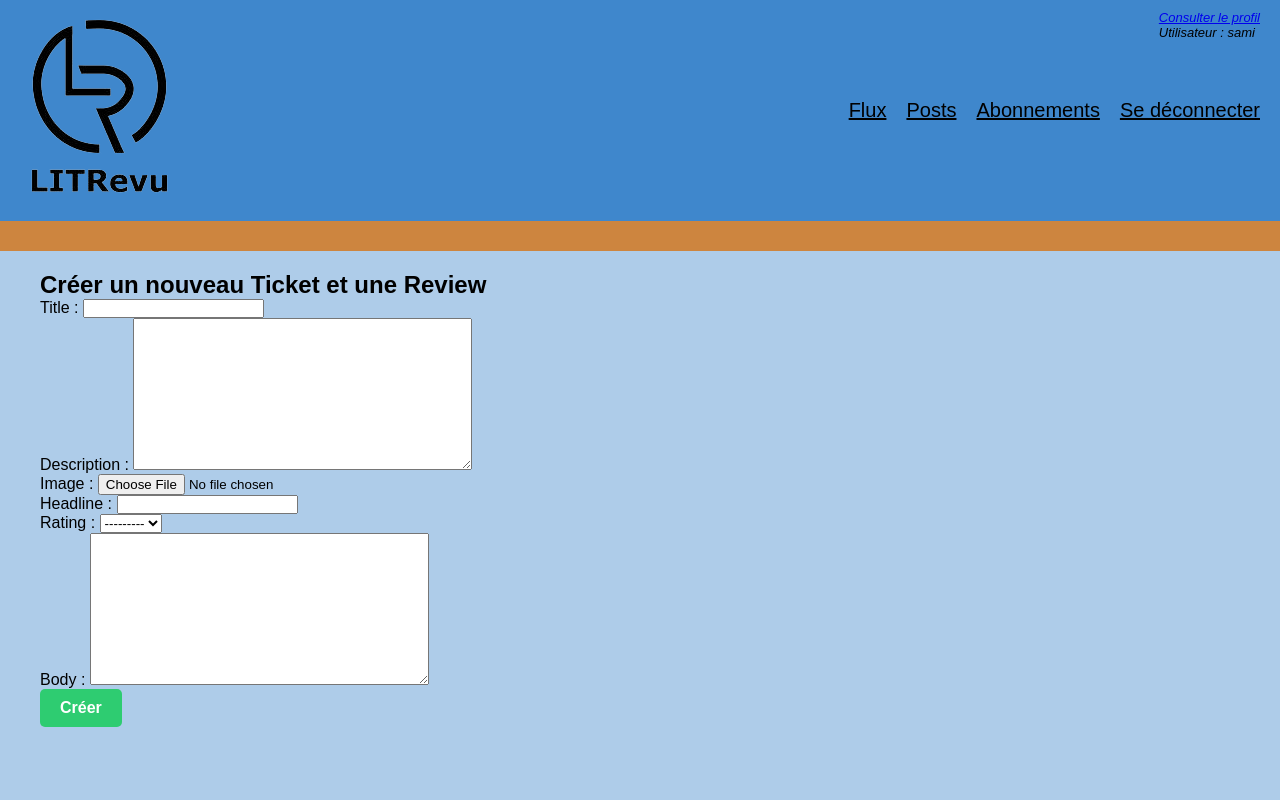
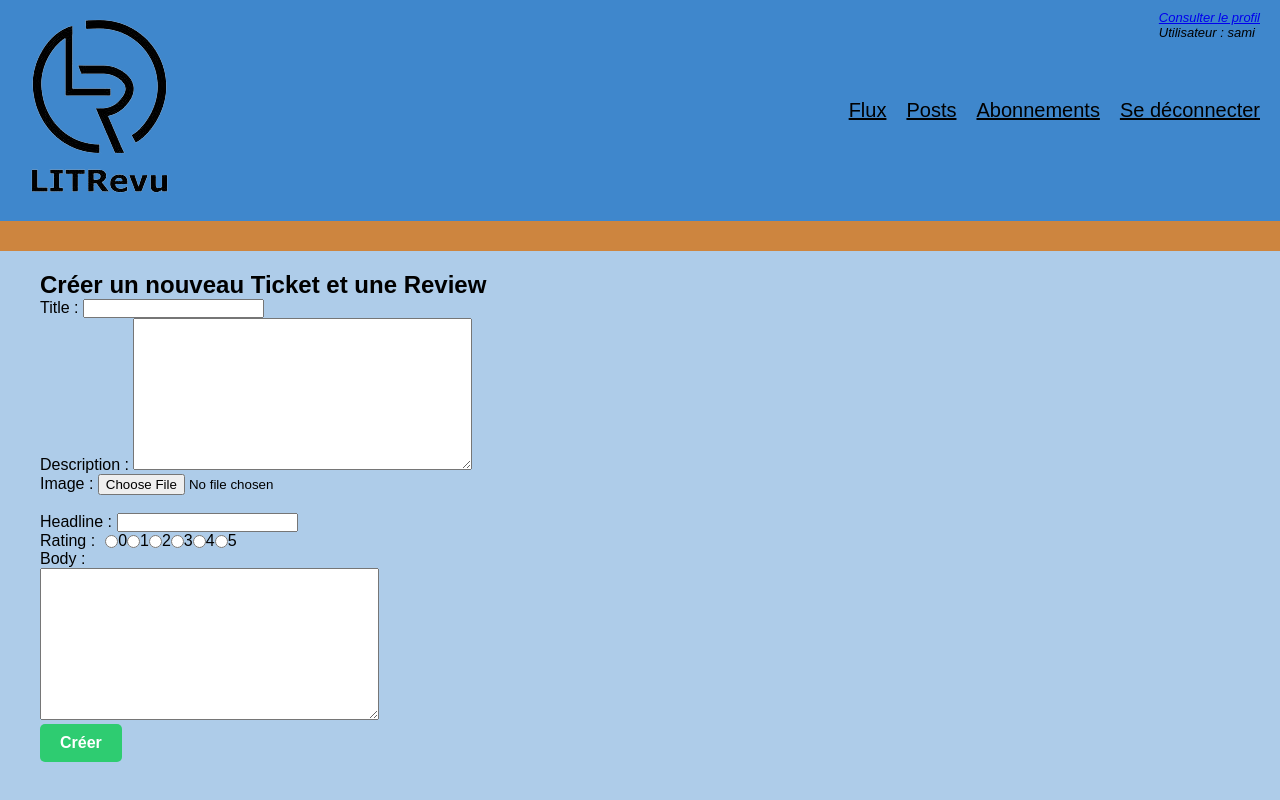
Before and after one commit to samichelly/P9__Django_web_app, a Django app: page /create_review/ in a window 1280 px wide. Run offline with Django 4.2, Linux system fonts and the light colour scheme; a user stored in the database is signed in.

Commit message:
Corrections relatives aux ratings + ajout CSS

```diff
--- a/LITReview/app_books/forms.py
+++ b/LITReview/app_books/forms.py
@@ -27,6 +27,17 @@
 
 
 class ReviewForm(forms.ModelForm):
+    RATING_CHOICES = (
+        (0, "0"),
+        (1, "1"),
+        (2, "2"),
+        (3, "3"),
+        (4, "4"),
+        (5, "5"),
+    )
+
+    rating = forms.ChoiceField(choices=RATING_CHOICES, widget=forms.RadioSelect)
+
     class Meta:
         model = Review
-        fields = ("headline", "rating", "body")
+        fields = ["headline", "rating", "body"]
--- a/LITReview/app_books/models.py
+++ b/LITReview/app_books/models.py
@@ -24,7 +24,8 @@
 class Review(models.Model):
     ticket = models.ForeignKey(Ticket, on_delete=models.CASCADE, related_name="reviews")
     headline = models.CharField(max_length=128)
-    rating = models.PositiveIntegerField(choices=RATING_CHOICES)
+    # rating = models.PositiveIntegerField(choices=RATING_CHOICES)
+    rating = models.PositiveIntegerField()
     body = models.TextField(max_length=2048)
     user = models.ForeignKey(to=settings.AUTH_USER_MODEL, on_delete=models.CASCADE)
     time_created = models.DateTimeField(auto_now_add=True)
--- a/LITReview/app_books/static/styles.css
+++ b/LITReview/app_books/static/styles.css
@@ -2,6 +2,7 @@
 * {
     margin: 0;
     padding: 0;
+    list-style-type: none;
 }
 
 body {
@@ -22,7 +23,6 @@
     align-items: center;
     background-color: #3f87cc;
     border-bottom: 30px solid peru;
-    /* Ajoute la barre épaisse sous le header */
     padding: 10px 0;
 }
 
@@ -41,36 +41,41 @@
 }
 
 /* Signin */
+.signin {
+    display: flex;
+    flex-direction: row;
+    justify-content: center;
+}
+
 .signin_form {
-    margin: 20px auto;
-    /* Marge autour du formulaire */
+    margin: 20px;
     padding: 20px;
-    /* Rembourrage à l'intérieur du formulaire */
     max-width: 400px;
-    /* Largeur maximale du formulaire */
     background-color: #f4f4f4;
-    /* Couleur de fond du formulaire */
     border: 1px solid #ccc;
-    /* Bordure autour du formulaire */
     border-radius: 5px;
-    /* Coins arrondis */
+    display: flex;
+    flex-direction: column;
 }
 
 .signin_form form {
-    display: flex;
-    flex-direction: column;
+    flex-grow: 1;
+    /* Permet au formulaire de prendre toute la hauteur disponible */
 }
 
 .signin_form button,
 .signin_form a {
     margin-top: 10px;
-    /* Marge supérieure pour les boutons et les liens */
 }
 
 
 
 
 /* NavBar */
+ul {
+    list-style-type: none;
+}
+
 nav ul {
     list-style: none;
     display: flex;
@@ -135,6 +140,40 @@
     border-radius: 5px;
 }
 
+/* Style pour les boutons radio de notation */
+.rating-radio {
+    display: flex;
+    flex-direction: row;
+    align-items: center;
+    /* Aligner les boutons radio verticalement au centre */
+}
+
+.rating-radio label {
+    margin-right: 10px;
+    cursor: pointer;
+    /* Afficher les boutons radio en ligne */
+    display: inline-block;
+
+}
+
+
+/* Styles pour les boutons radio cochés */
+.rating-radio input[type="radio"]+label:before {
+    content: "\2605";
+    /* Code Unicode de l'étoile pleine */
+    font-size: 24px;
+    /* Taille de police de l'étoile */
+    color: #f1c40f;
+    /* Couleur de l'étoile */
+}
+
+/* Style pour les boutons radio cochés au survol */
+.rating-radio input[type="radio"]:checked+label:before {
+    color: #e67e22;
+    /* Couleur de l'étoile au survol */
+}
+
+
 .block_ticket {
     background-color: wheat;
     color: black;
@@ -156,6 +195,12 @@
     border-radius: 5px;
     cursor: pointer;
     transition: background-color 0.3s, color 0.3s;
+}
+
+.button-create_posts {
+    display: flex;
+    flex-direction: row;
+    justify-content: space-around;
 }
 
 /* Bouton primaire (ex: Créer, Envoyer) */
--- a/LITReview/app_books/templates/create_review.html
+++ b/LITReview/app_books/templates/create_review.html
@@ -5,14 +5,12 @@
 {% block content %}
 {% if ticket and ticket.review_exist %}
 <div>
-    <h3>Erreur : Une review a été rédigé pour ce ticket</h3>
+    <h3>Erreur : Une review a été rédigée pour ce ticket</h3>
     <button class="button secondary-button"><a href="{% url 'home' %}">Retour</a></button>
 </div>
 
 {% elif ticket and not ticket.review_exist %}
 <div class="block_create_review">
-
-
 
     <h2>Créer une Review pour le Ticket "{{ ticket.title }}"</h2>
     <div class="block_ticket">
@@ -23,7 +21,16 @@
     </div>
     <form method="post">
         {% csrf_token %}
-        {{ form.as_p }}
+        {{ form.headline.label_tag }}
+        {{ form.headline }}<br>
+        <div class="rating-radio">
+            {{ form.rating.label_tag }}
+            {% for choice in form.rating %}
+            {{ choice.tag }} {{ choice.choice_label }}
+            {% endfor %}
+        </div>
+        {{ form.body.label_tag }}
+        {{ form.body }}
         <button class="button success-button" type="submit">Créer</button>
     </form>
 
@@ -31,10 +38,20 @@
     <h2>Créer un nouveau Ticket et une Review</h2>
     <form method="post" enctype="multipart/form-data">
         {% csrf_token %}
-        {{ ticket_form.as_p }}
-        {{ review_form.as_p }}
+        {{ ticket_form.as_p }}<br>
+        {{ review_form.headline.label_tag }}
+        {{ review_form.headline }}<br>
+        <div class="rating-radio">
+            {{ review_form.rating.label_tag }}
+            {% for choice in review_form.rating %}
+            {{ choice.tag }} {{ choice.choice_label }}
+            {% endfor %}
+        </div>
+        {{ review_form.body.label_tag }}<br>
+        {{ review_form.body }}<br>
         <button class="button success-button" type="submit">Créer</button>
     </form>
+
 </div>
 {% endif %}
 {% endblock %}
--- a/LITReview/app_books/templates/create_ticket.html
+++ b/LITReview/app_books/templates/create_ticket.html
@@ -1,9 +1,9 @@
 {% extends 'base.html' %}
 
-{% block title %}Créer un billet{% endblock %}
+{% block title %}Créer un ticket{% endblock %}
 
 {% block content %}
-<h2>Créer un nouveau billet</h2>
+<h2>Créer un nouveau ticket</h2>
 <form method="post" enctype="multipart/form-data">
     {% csrf_token %}
     {{ form.as_p }}
--- a/LITReview/app_books/templates/profile.html
+++ b/LITReview/app_books/templates/profile.html
@@ -5,8 +5,8 @@
 {% block content %}
 <h2>Profil</h2>
 <div class="user-profile">
-    <p><strong>Nom d'Utilisateur :</strong> {{ user.username }}</p>
-    <p><strong>Adresse E-mail :</strong> {{ user.email }}</p>
+    <p><strong>Nom d'utilisateur :</strong> {{ user.username }}</p>
+    <p><strong>Adresse e-mail :</strong> {{ user.email }}</p>
     <a href="{% url 'password_change' %}">Changer le mot de passe</a>
 </div>
 {% endblock %}
--- a/LITReview/app_books/templates/signup.html
+++ b/LITReview/app_books/templates/signup.html
@@ -5,7 +5,7 @@
 <form method="post">
   {% csrf_token %}
   {{ form.as_p }}
-  <button type="submit">Register</button>
-  <button> <a href="{% url 'signin' %}">Retour</a></button>
+  <button class="button success-button" type="submit">Register</button>
+  <a href="{% url 'signin' %}" class="button secondary-button">Retour</a>
 </form>
 {% endblock %}
--- a/LITReview/app_books/views.py
+++ b/LITReview/app_books/views.py
@@ -1,9 +1,7 @@
 from django.shortcuts import render, redirect, get_object_or_404
 from django.contrib.auth.decorators import login_required
-from django.core.exceptions import PermissionDenied
 from django.contrib.auth import login, authenticate, logout
 from django.db.models import Value, CharField
-from django.db.models import F
 from itertools import chain
 from .models import Ticket, Review, UserFollows
 from .forms import SignUpForm, SignInForm, TicketForm, ReviewForm
@@ -39,6 +37,10 @@
     return redirect("signin")
 
 
+def get_rating_stars(rating):
+    return "★" * rating
+
+
 def home(request):
     all_tickets = Ticket.objects.all().annotate(
         post_type=Value("ticket", output_field=CharField())
@@ -46,6 +48,10 @@
     all_reviews = Review.objects.all().annotate(
         post_type=Value("review", output_field=CharField())
     )
+
+    # Conversion note en étoiles
+    for review in all_reviews:
+        review.rating = get_rating_stars(review.rating)
 
     all_posts = sorted(
         chain(all_tickets, all_reviews),
@@ -64,6 +70,10 @@
     user_reviews = Review.objects.filter(user=request.user).annotate(
         post_type=Value("review", output_field=CharField())
     )
+
+    # Conversion note en étoiles
+    for review in user_reviews:
+        review.rating = get_rating_stars(review.rating)
 
     user_posts_and_reviews = sorted(
         chain(user_posts, user_reviews),
@@ -144,16 +154,10 @@
     return render(request, "delete_review.html", {"post": post})
 
 
-def profile(request):
-    return render(request, "profile.html")
+@login_required
+def create_review(request, ticket_id=None):
+    ticket = None
 
-def subscription(request):
-    return render(request, "subscription.html")
-
-
-@login_required
-def create_review(request, ticket_id=None):  # ticket et pas ticket_id
-    ticket = None
     if ticket_id:
         ticket = get_object_or_404(Ticket, id=ticket_id)
 
@@ -209,3 +213,11 @@
             }
 
     return render(request, "create_review.html", context)
+
+
+def profile(request):
+    return render(request, "profile.html")
+
+
+def subscription(request):
+    return render(request, "subscription.html")
```
Also changed, not shown: LITReview/app_books/templates/home.html (+9 -10 lines), LITReview/app_books/templates/signin.html (+12 -7 lines), LITReview/app_books/media/ticket_images/460f97a346b44bac_Bh6q5Fj.jpg (added), LITReview/app_books/media/ticket_images/790ef197c8f236f5.jpg (added), LITReview/db.sqlite3.
